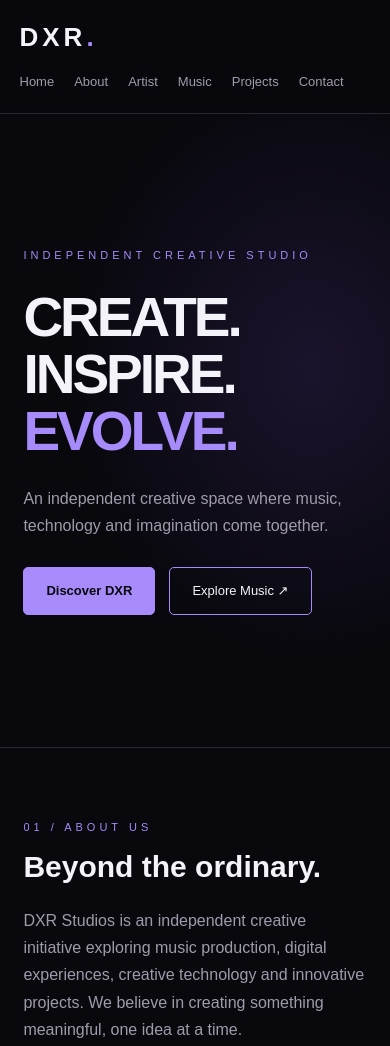
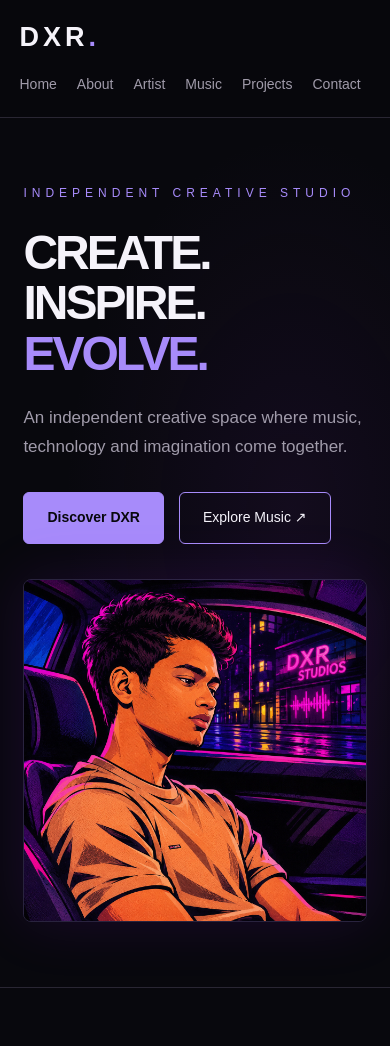
Before and after one commit to dxr-studios/dxr-studios.github.io, a plain HTML site: page index.html in a window 390 px wide. Shown: the top 1046 px of the page. Drawn offline with Linux system fonts and the light colour scheme.

Commit message:
Refactor styles and HTML structure for responsiveness
Updated styles and structure for various sections, including hero, buttons, and profile cards. Adjusted responsive design and improved layout consistency.

```diff
--- a/index.html
+++ b/index.html
@@ -51,14 +51,14 @@ header {
   background:rgba(8,8,13,.95);
   backdrop-filter:blur(15px);
   border-bottom:1px solid var(--border);
-  padding:17px 7%;
+  padding:17px 6%;
   display:flex;
   justify-content:space-between;
   align-items:center;
 }
 
 .logo {
-  font-size:26px;
+  font-size:27px;
   font-weight:900;
   letter-spacing:4px;
 }
@@ -69,8 +69,8 @@ header {
 
 nav {
   display:flex;
-  gap:23px;
-  font-size:13px;
+  gap:24px;
+  font-size:14px;
   color:var(--muted);
 }
 
@@ -78,55 +78,83 @@ nav a:hover {
   color:var(--accent);
 }
 
-/* HERO */
+/* HERO SECTION */
 
 .hero {
-  min-height:88vh;
-  padding:100px 8%;
+  min-height:calc(100vh - 75px);
+  padding:90px 6%;
   display:flex;
-  flex-direction:column;
-  justify-content:center;
+  align-items:center;
   background:
-    radial-gradient(ellipse at 80% 40%,#54358b40,transparent 55%),
+    radial-gradient(ellipse at 75% 45%,#55208025,transparent 55%),
     var(--bg);
+  border-bottom:1px solid var(--border);
+}
+
+.hero-inner {
+  width:100%;
+  max-width:1400px;
+  margin:auto;
+  display:grid;
+  grid-template-columns:1fr 1fr;
+  align-items:center;
+  gap:35px;
 }
 
 .eyebrow {
   color:var(--accent);
-  font-size:11px;
-  letter-spacing:4px;
+  font-size:12px;
+  letter-spacing:5px;
   text-transform:uppercase;
 }
 
 .hero h1 {
-  font-size:clamp(55px,12vw,120px);
-  line-height:1.04;
-  letter-spacing:-5px;
-  margin:24px 0;
+  font-size:clamp(48px,7.5vw,100px);
+  line-height:1.05;
+  letter-spacing:-4px;
+  margin:35px 0;
 }
 
 .hero h1 span {
   color:var(--accent);
 }
 
-.hero p {
-  max-width:520px;
+.hero-description {
   color:var(--muted);
+  font-size:17px;
+  max-width:600px;
 }
+
+.hero-image {
+  width:100%;
+  aspect-ratio:1/1;
+  object-fit:cover;
+  border-radius:8px;
+  border:1px solid #a78bfa35;
+  box-shadow:0 0 60px #a020ff20;
+  transition:.4s;
+}
+
+.hero-image:hover {
+  transform:scale(1.015);
+  box-shadow:0 0 80px #a020ff35;
+}
+
+/* BUTTONS */
 
 .actions {
   display:flex;
-  gap:14px;
-  margin-top:28px;
   flex-wrap:wrap;
+  gap:15px;
+  margin-top:30px;
 }
 
 .btn {
   display:inline-block;
-  padding:12px 22px;
+  padding:13px 23px;
   border:1px solid var(--accent);
-  border-radius:5px;
-  font-size:13px;
+  border-radius:6px;
+  font-size:14px;
   transition:.25s;
 }
 
@@ -141,29 +169,29 @@ nav a:hover {
   box-shadow:0 5px 25px #a78bfa30;
 }
 
-/* SECTIONS */
+/* GENERAL SECTIONS */
 
 section {
-  padding:90px 8%;
-  border-top:1px solid var(--border);
+  padding:90px 7%;
+  border-bottom:1px solid var(--border);
 }
 
 h2 {
   font-size:clamp(30px,5vw,48px);
-  margin:12px 0 22px;
   line-height:1.2;
+  margin:14px 0 22px;
 }
 
 .muted {
   color:var(--muted);
-  max-width:680px;
+  max-width:700px;
 }
 
-/* GRID AND CARDS */
+/* CARDS */
 
 .grid {
   display:grid;
-  grid-template-columns:repeat(auto-fit,minmax(250px,1fr));
+  grid-template-columns:repeat(auto-fit,minmax(240px,1fr));
   gap:20px;
   margin-top:35px;
 }
@@ -173,13 +201,13 @@ h2 {
   border:1px solid var(--border);
   border-radius:12px;
   background:var(--surface);
-  transition:.25s;
+  transition:.3s;
   overflow:hidden;
 }
 
 .card:hover {
   border-color:var(--accent);
-  transform:translateY(-4px);
+  transform:translateY(-5px);
 }
 
 .card h3 {
@@ -193,7 +221,7 @@ h2 {
 }
 
 .symbol {
-  font-size:28px;
+  font-size:29px;
   color:var(--accent);
 }
 
@@ -202,20 +230,19 @@ h2 {
 .profile-card {
   position:relative;
   min-height:235px;
-  padding:30px;
-  overflow:hidden;
+  padding:28px;
 }
 
 .profile-info {
   position:relative;
   z-index:2;
-  max-width:70%;
+  max-width:72%;
 }
 
 .profile-image {
   position:absolute;
-  top:16px;
-  right:16px;
+  top:18px;
+  right:18px;
   width:115px;
   height:115px;
   object-fit:cover;
@@ -229,18 +256,14 @@ h2 {
   background:#000;
 }
 
-.profile-card .profile-info h3 {
-  margin-top:14px;
-}
-
 /* SOCIAL LINKS */
 
 .social {
   display:flex;
   align-items:center;
   flex-wrap:wrap;
-  gap:18px;
-  margin-top:22px;
+  gap:17px;
+  margin-top:20px;
 }
 
 .social a {
@@ -266,7 +289,7 @@ h2 {
 /* ARTIST */
 
 .artist {
-  margin-top:35px;
+  margin-top:30px;
   padding:35px;
   border:1px solid var(--border);
   border-radius:12px;
@@ -281,7 +304,7 @@ h2 {
 /* FOOTER */
 
 footer {
-  padding:35px 8%;
+  padding:35px 7%;
   border-top:1px solid var(--border);
   display:flex;
   justify-content:space-between;
@@ -294,12 +317,12 @@ footer {
 
 footer strong {
   color:white;
-  letter-spacing:2px;
+  letter-spacing:3px;
 }
 
-/* MOBILE */
+/* RESPONSIVE */
 
-@media(max-width:650px) {
+@media(max-width:750px) {
 
   header {
     padding:15px 5%;
@@ -316,12 +339,24 @@ footer strong {
   }
 
   .hero {
-    min-height:75vh;
-    padding:80px 6%;
+    padding:65px 6%;
+    min-height:auto;
+  }
+
+  .hero-inner {
+    grid-template-columns:1fr;
+    gap:35px;
   }
 
   .hero h1 {
+    font-size:clamp(48px,11vw,75px);
     letter-spacing:-3px;
+    margin:25px 0;
+  }
+
+  .hero-image {
+    max-width:550px;
+    margin:auto;
   }
 
   section {
@@ -336,32 +371,41 @@ footer strong {
   .profile-image {
     width:85px;
     height:85px;
-    right:12px;
-    top:18px;
+    top:16px;
+    right:13px;
   }
 
   .profile-info {
-    max-width:72%;
+    max-width:75%;
   }
 
   .social {
-    gap:14px;
+    gap:13px;
   }
 
   .social a {
-    font-size:13px;
+    font-size:12px;
   }
 
   footer {
-    padding:30px 6%;
     flex-direction:column;
     align-items:flex-start;
+    padding:30px 6%;
+  }
+}
+
+@media(min-width:751px) {
+  .hero-image {
+    max-width:650px;
+    justify-self:end;
   }
 }
 </style>
 </head>
 
 <body>
+
+<!-- HEADER -->
 
 <header>
   <a href="#home" class="logo">DXR<span>.</span></a>
@@ -378,11 +422,17 @@ footer strong {
 
 <main>
 
-<!-- HOME -->
+<!-- HERO -->
 
-<div class="hero" id="home">
+<section class="hero" id="home">
 
-  <div class="eyebrow">Independent Creative Studio</div>
+  <div class="hero-inner">
+
+    <div class="hero-content">
+
+      <div class="eyebrow">
+        Independent Creative Studio
+      </div>
 
       <h1>
         CREATE.<br>
@@ -390,17 +440,32 @@ footer strong {
         <span>EVOLVE.</span>
       </h1>
 
-  <p>
+      <p class="hero-description">
         An independent creative space where music,
         technology and imagination come together.
       </p>
 
       <div class="actions">
-    <a class="btn primary" href="#about">Discover DXR</a>
-    <a class="btn" href="#music">Explore Music ↗</a>
+        <a class="btn primary" href="#about">
+          Discover DXR
+        </a>
+
+        <a class="btn" href="#music">
+          Explore Music ↗
+        </a>
       </div>
 
     </div>
+
+    <img
+      src="dxr-hero.png"
+      class="hero-image"
+      alt="DXR Studios cyberpunk creative artwork"
+      fetchpriority="high">
+
+  </div>
+
+</section>
 
 <!-- ABOUT -->
 
@@ -432,7 +497,7 @@ footer strong {
   <div class="artist">
 
     <div class="eyebrow">
-      SINGER • SONGWRITER • PRODUCER
+      Singer • Songwriter • Producer
     </div>
 
     <h3>DXR</h3>
@@ -585,31 +650,27 @@ footer strong {
       </div>
     </div>
 
-    <!-- DEBASISH PROFILE -->
+    <!-- PERSONAL PROFILE -->
 
     <div class="card profile-card">
 
       <img
         src="dxr.deb.jpg"
         class="profile-image"
-        alt="Debasish DXR artist portrait"
+        alt="Debasish DXR portrait"
         loading="lazy">
 
       <div class="profile-info">
 
         <div class="symbol">♫</div>
-
         <h3>Debasish / DXR</h3>
-
         <p>Personal artist profiles</p>
 
         <div class="social">
 
-          <!-- INSTAGRAM -->
-
           <a href="https://www.instagram.com/debasiishray_dxr?dlrf=ZnEwYjAya3BjbjJh"
              target="_blank" rel="noopener"
-             aria-label="Debasish Instagram">
+             aria-label="Instagram">
 
             <svg viewBox="0 0 24 24" fill="none"
                  stroke="currentColor" stroke-width="2">
@@ -618,42 +679,34 @@ footer strong {
               <circle cx="18" cy="6" r="1"
                       fill="currentColor" stroke="none"/>
             </svg>
-
             <span>Instagram</span>
           </a>
 
-          <!-- YOUTUBE -->
-
           <a href="https://youtube.com/@dxr_music_studios?si=sxXS7wI2vsyrsiSW"
              target="_blank" rel="noopener"
-             aria-label="Debasish YouTube">
+             aria-label="YouTube">
 
             <svg viewBox="0 0 24 24" fill="currentColor">
               <path d="M23.5 6.2a3 3 0 0 0-2.1-2.1C19.5 3.6 12 3.6 12 3.6s-7.5 0-9.4.5A3 3 0 0 0 .5 6.2 31 31 0 0 0 0 12a31 31 0 0 0 .5 5.8 3 3 0 0 0 2.1 2.1c1.9.5 9.4.5 9.4.5s7.5 0 9.4-.5a3 3 0 0 0 2.1-2.1A31 31 0 0 0 24 12a31 31 0 0 0-.5-5.8ZM9.6 15.6V8.4l6.2 3.6-6.2 3.6Z"/>
             </svg>
-
             <span>YouTube</span>
           </a>
 
-          <!-- FACEBOOK -->
-
           <a href="https://www.facebook.com/share/1EB3Uj8NQB/"
              target="_blank" rel="noopener"
-             aria-label="Debasish Facebook">
+             aria-label="Facebook">
 
             <svg viewBox="0 0 24 24" fill="currentColor">
               <path d="M24 12a12 12 0 1 0-13.9 11.9v-8.4H7.1V12h3V9.4c0-3 1.8-4.7 4.5-4.7 1.3 0 2.6.2 2.6.2v2.9h-1.5c-1.5 0-2 .9-2 1.9V12h3.4l-.5 3.5h-2.9v8.4A12 12 0 0 0 24 12Z"/>
             </svg>
-
             <span>Facebook</span>
           </a>
 
         </div>
-
       </div>
     </div>
 
-    <!-- DXR STUDIOS PROFILE -->
+    <!-- STUDIO PROFILE -->
 
     <div class="card profile-card">
 
@@ -666,14 +719,10 @@ footer strong {
       <div class="profile-info">
 
         <div class="symbol">◈</div>
-
         <h3>DXR Studios</h3>
-
         <p>Official studio channels</p>
 
         <div class="social">
-
-          <!-- INSTAGRAM -->
 
           <a href="https://www.instagram.com/dxr.studios/"
              target="_blank" rel="noopener"
@@ -686,11 +735,8 @@ footer strong {
               <circle cx="18" cy="6" r="1"
                       fill="currentColor" stroke="none"/>
             </svg>
-
             <span>Instagram</span>
           </a>
-
-          <!-- YOUTUBE -->
 
           <a href="https://youtube.com/@dxr-studios-official?si=aYF3kksAczWp_k6b"
              target="_blank" rel="noopener"
@@ -699,12 +745,10 @@ footer strong {
             <svg viewBox="0 0 24 24" fill="currentColor">
               <path d="M23.5 6.2a3 3 0 0 0-2.1-2.1C19.5 3.6 12 3.6 12 3.6s-7.5 0-9.4.5A3 3 0 0 0 .5 6.2 31 31 0 0 0 0 12a31 31 0 0 0 .5 5.8 3 3 0 0 0 2.1 2.1c1.9.5 9.4.5 9.4.5s7.5 0 9.4-.5a3 3 0 0 0 2.1-2.1A31 31 0 0 0 24 12a31 31 0 0 0-.5-5.8ZM9.6 15.6V8.4l6.2 3.6-6.2 3.6Z"/>
             </svg>
-
             <span>YouTube</span>
           </a>
 
         </div>
-
       </div>
     </div>
 
@@ -717,13 +761,9 @@ footer strong {
 <!-- FOOTER -->
 
 <footer>
-
   <strong>DXR STUDIOS.</strong>
-
   <span>Independent creativity. Endless possibilities.</span>
-
   <span>© 2026 DXR Studios. All rights reserved.</span>
-
 </footer>
 
 </body>
```
Lines whose indentation alone changed are shown as unchanged.
